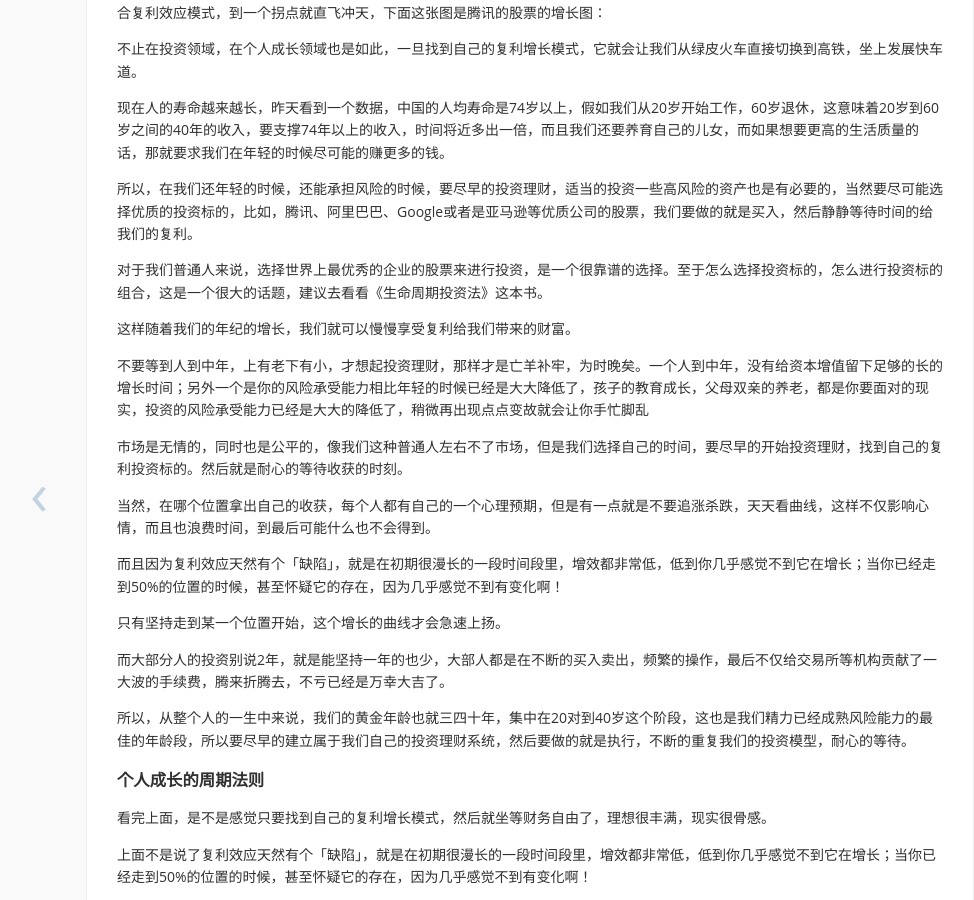
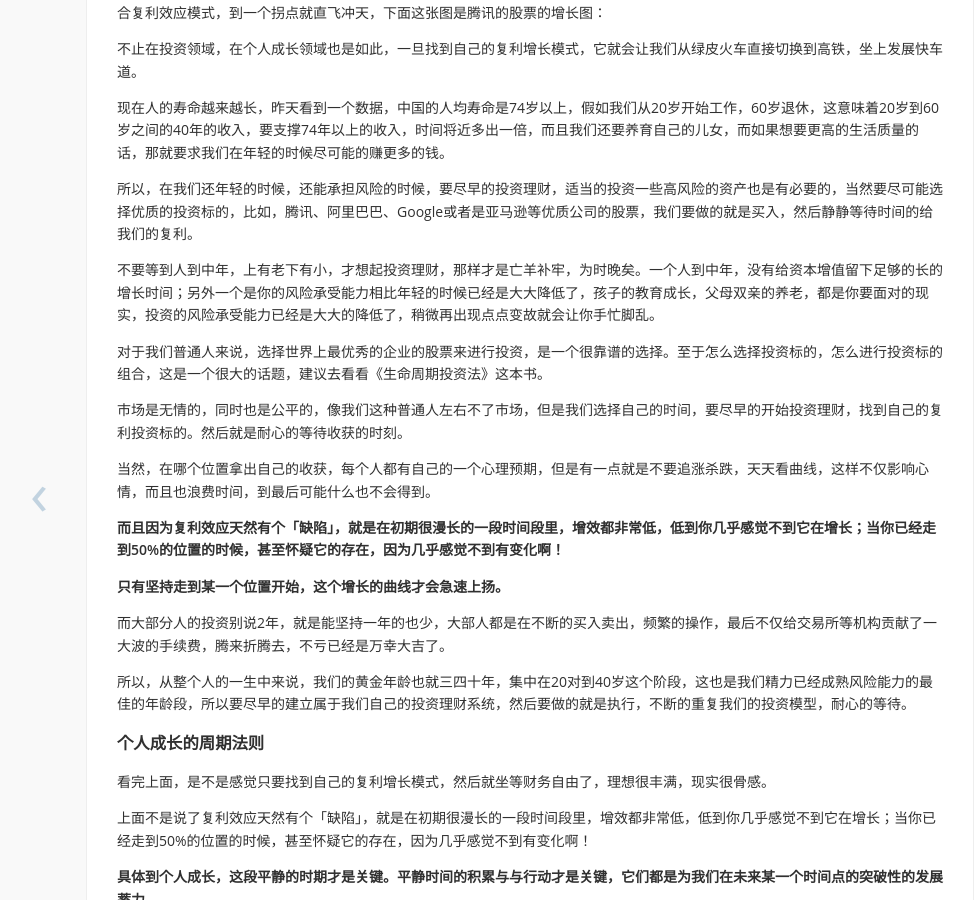
Before and after one commit to janily/janily.github.io, a Jekyll site: the page built from _posts/2018-12-30-life-stock-cycle.md, in a window 1280 px wide and 900 px high, scrolled down 1409 px. Shown: the whole window, without its empty margins (110-1084 px from the left). Built offline with Jekyll 4.4.1, drawn with Linux system fonts in a browser that asks for light colours; nearby versions of some CDN libraries; some web fonts are replaced; comment, search, counter and statistics services are not loaded; a style sheet for code colours, icons or effects is not loaded.

Commit message:
new post

```diff
--- a/_posts/2018-12-30-life-stock-cycle.md
+++ b/_posts/2018-12-30-life-stock-cycle.md
@@ -47,19 +47,17 @@ tags:
 
 所以，在我们还年轻的时候，还能承担风险的时候，要尽早的投资理财，适当的投资一些高风险的资产也是有必要的，当然要尽可能选择优质的投资标的，比如，腾讯、阿里巴巴、Google或者是亚马逊等优质公司的股票，我们要做的就是买入，然后静静等待时间的给我们的复利。
 
+不要等到人到中年，上有老下有小，才想起投资理财，那样才是亡羊补牢，为时晚矣。一个人到中年，没有给资本增值留下足够的长的增长时间；另外一个是你的风险承受能力相比年轻的时候已经是大大降低了，孩子的教育成长，父母双亲的养老，都是你要面对的现实，投资的风险承受能力已经是大大的降低了，稍微再出现点点变故就会让你手忙脚乱。
+
 对于我们普通人来说，选择世界上最优秀的企业的股票来进行投资，是一个很靠谱的选择。至于怎么选择投资标的，怎么进行投资标的组合，这是一个很大的话题，建议去看看《生命周期投资法》这本书。
-
-这样随着我们的年纪的增长，我们就可以慢慢享受复利给我们带来的财富。
-
-不要等到人到中年，上有老下有小，才想起投资理财，那样才是亡羊补牢，为时晚矣。一个人到中年，没有给资本增值留下足够的长的增长时间；另外一个是你的风险承受能力相比年轻的时候已经是大大降低了，孩子的教育成长，父母双亲的养老，都是你要面对的现实，投资的风险承受能力已经是大大的降低了，稍微再出现点点变故就会让你手忙脚乱
 
 市场是无情的，同时也是公平的，像我们这种普通人左右不了市场，但是我们选择自己的时间，要尽早的开始投资理财，找到自己的复利投资标的。然后就是耐心的等待收获的时刻。
 
 当然，在哪个位置拿出自己的收获，每个人都有自己的一个心理预期，但是有一点就是不要追涨杀跌，天天看曲线，这样不仅影响心情，而且也浪费时间，到最后可能什么也不会得到。
 
-而且因为复利效应天然有个「缺陷」，就是在初期很漫长的一段时间段里，增效都非常低，低到你几乎感觉不到它在增长；当你已经走到50%的位置的时候，甚至怀疑它的存在，因为几乎感觉不到有变化啊！
+**而且因为复利效应天然有个「缺陷」，就是在初期很漫长的一段时间段里，增效都非常低，低到你几乎感觉不到它在增长；当你已经走到50%的位置的时候，甚至怀疑它的存在，因为几乎感觉不到有变化啊！**
 
-只有坚持走到某一个位置开始，这个增长的曲线才会急速上扬。
+**只有坚持走到某一个位置开始，这个增长的曲线才会急速上扬。**
 
 而大部分人的投资别说2年，就是能坚持一年的也少，大部人都是在不断的买入卖出，频繁的操作，最后不仅给交易所等机构贡献了一大波的手续费，腾来折腾去，不亏已经是万幸大吉了。
 
@@ -71,9 +69,9 @@ tags:
 
 上面不是说了复利效应天然有个「缺陷」，就是在初期很漫长的一段时间段里，增效都非常低，低到你几乎感觉不到它在增长；当你已经走到50%的位置的时候，甚至怀疑它的存在，因为几乎感觉不到有变化啊！
 
-具体到个人成长，这段平静的时期才是关键。平静时间的积累与与行动才是关键，它们都是为我们在未来某一个时间点的突破性的发展蓄力。
+**具体到个人成长，这段平静的时期才是关键。平静时间的积累与与行动才是关键，它们都是为我们在未来某一个时间点的突破性的发展蓄力。**
 
-如果在这段蓄力的时间段里，如果你什么也不做，那到头也只能是，白了少年头，空悲切罢了。
+**如果在这段蓄力的时间段里，如果你什么也不做，那到头也只能是，白了少年头，空悲切罢了。**
 
 所以，拉长到整个人生的六七十年的时间长河来看，我们要做的就是在突破前，不断的升级自己的认知，不断的进化自己，不断的根据自己的认知，付诸于行动，然后就是与时间做朋友，静待时间给我们带来回报。
 
```
